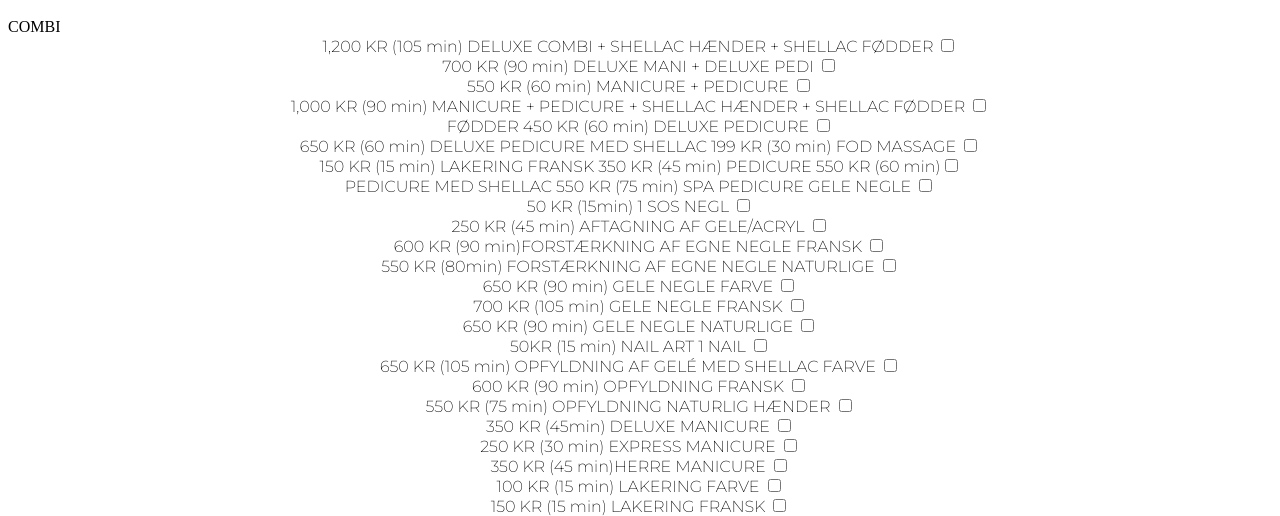
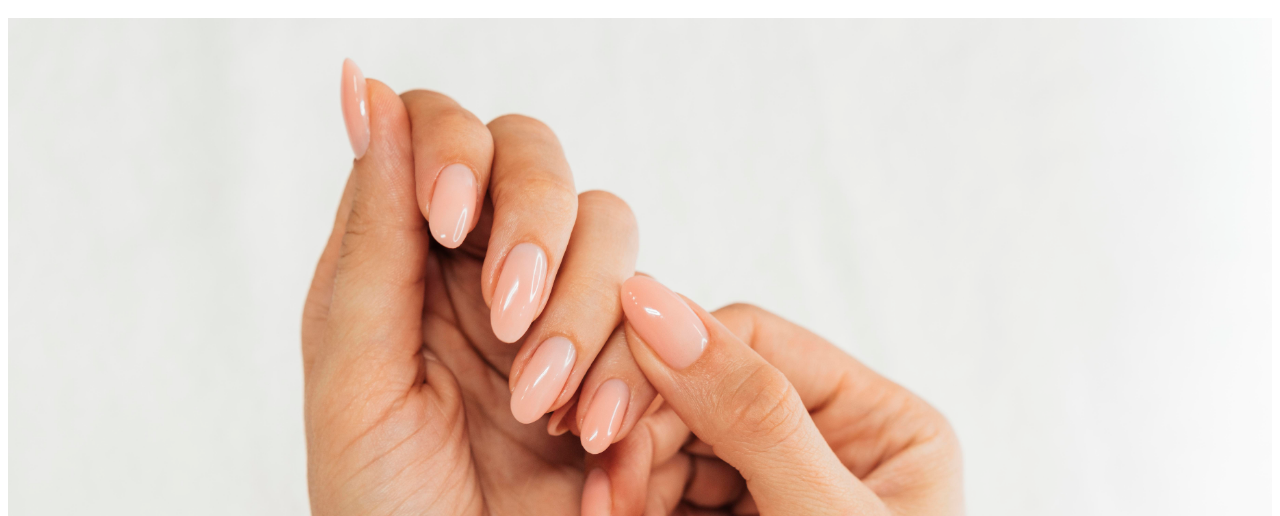
Before and after one commit to carlsoerensen/SCRUMBO, a plain HTML site: page undersider/priser.html in a window 1280 px wide. Shown: the part 283-799 px from the top of the page. Drawn offline with Linux system fonts and the light colour scheme.

Commit message:
billede til priser

```diff
--- a/undersider/priser.html
+++ b/undersider/priser.html
@@ -34,19 +34,6 @@
         </div>
       </div>
     </header>
-
-    <!-- <h1 id="services">Priser</h1>
-
-    <div id="checks">
-      Manicure: <input type="checkbox" id="myCheck" onclick="myFunction()" />
-      <br />
-      Pedicure: <input type="checkbox" id="myCheck" onclick="myFunction()" />
-      <br />
-      Checkbox: <input type="checkbox" id="myCheck" onclick="myFunction()" />
-      <br />
-      Checkbox: <input type="checkbox" id="myCheck" onclick="myFunction()" />
-      <br />
-      Checkbox: <input type="checkbox" id="myCheck" onclick="myFunction()" /> -->
     <p>
       Marker først dine behandlinger. Gå derefter til bunden af siden og tryk på
       knappen "Vælg tid og dato." Vi glæder os til at se dig. Vi gøre opmærksom
@@ -54,7 +41,7 @@
     </p>
 
     <h1 id="services">Priser</h1>
-    COMBI
+    <img src="../negle.jpg" alt="Negle" class="billede">
     <div id="checks" class="p_1">
       1,200 KR (105 min) DELUXE COMBI + SHELLAC HÆNDER + SHELLAC FØDDER
       <input type="checkbox" id="myCheck" onclick="myFunction()" />
@@ -161,7 +148,9 @@
       400 KR (45 min) SHELLAC PEARL/CHROME
       <input type="checkbox" id="myCheck" onclick="myFunction()" />
       <br />
+      <br>
       VÆLG TID OG DATO Vi modtager desværre ikke dankort
+    </br>
     </div>
 
     <footer>
```
